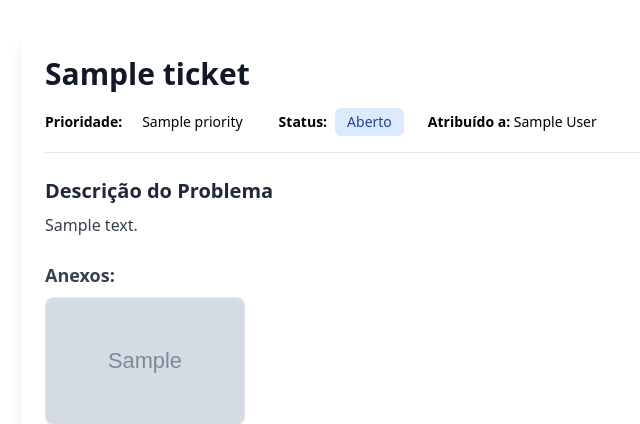
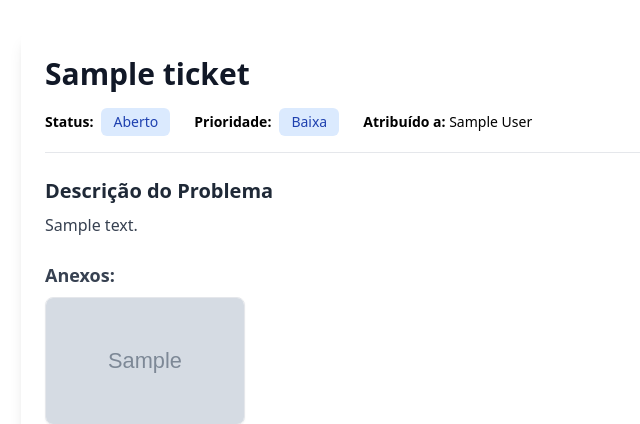
Before and after one commit to gabrielgasperig/projeto_integrador, a Django app: page /ticket/1/ in a window 1280 px wide. Shown: the part 80-504 px from the top of the page, without its empty margins (171-811 px from the left). Run offline with Django 5.2, Linux system fonts and the light colour scheme; a user stored in the database is signed in; tables that the repository leaves empty hold one stand-in row (values such as "Sample post"); grey boxes marked "Sample" are stand-in pictures; some libraries are stand-ins or nearby versions.

Commit message:
priority field correction

```diff
--- a/ticket/admin.py
+++ b/ticket/admin.py
@@ -11,11 +11,6 @@ class TicketAdmin(admin.ModelAdmin):
     list_editable = ('show', 'status')
     list_per_page = 20
 
-@admin.register(models.Priority)
-class PriorityAdmin(admin.ModelAdmin):
-    list_display = ('id', 'name')
-    search_fields = ('name',)
-
 @admin.register(models.TicketEvent)
 class TicketEventAdmin(admin.ModelAdmin):
     list_display = ('id', 'ticket', 'user', 'event_type', 'created_date')
--- a/ticket/models.py
+++ b/ticket/models.py
@@ -1,11 +1,5 @@
 from django.db import models
 from django.conf import settings
-
-
-class Priority(models.Model):
-    name = models.CharField(max_length=50, unique=True)
-    def __str__(self):
-        return self.name
 
 class Ticket(models.Model):
 
@@ -14,12 +8,20 @@ class Ticket(models.Model):
         ('Em Andamento', 'Em Andamento'),
         ('Fechado', 'Fechado'),
     ]
+    # 1. ADICIONÁMOS AS ESCOLHAS DE PRIORIDADE AQUI
+    PRIORITY_CHOICES = [
+        ('Baixa', 'Baixa'),
+        ('Média', 'Média'),
+        ('Alta', 'Alta'),
+        ('Urgente', 'Urgente'),
+    ]
+
     title = models.CharField(max_length=100, verbose_name="Título")
     description = models.TextField(verbose_name="Descrição")
     owner = models.ForeignKey(settings.AUTH_USER_MODEL, on_delete=models.CASCADE, related_name='owned_tickets')
     created_date = models.DateTimeField(auto_now_add=True)
     show = models.BooleanField(default=True)
-    priority = models.ForeignKey(Priority, on_delete=models.SET_NULL, null=True, blank=True, verbose_name="Prioridade")
+    priority = models.CharField(max_length=20, choices=PRIORITY_CHOICES, default='Média', verbose_name="Prioridade")
     status = models.CharField(max_length=20, choices=STATUS_CHOICES, default='Aberto')
     assigned_to = models.ForeignKey(settings.AUTH_USER_MODEL, on_delete=models.SET_NULL, null=True, blank=True, related_name='assigned_tickets')
 
@@ -35,6 +37,7 @@ class Ticket(models.Model):
 
     def __str__(self):
         return self.title
+
 class TicketImage(models.Model):
     ticket = models.ForeignKey(Ticket, on_delete=models.CASCADE, related_name='images')
     image = models.ImageField(upload_to='ticket_pictures/%Y/%m/')
@@ -44,7 +47,6 @@ class TicketImage(models.Model):
         return f"Imagem para o ticket #{self.ticket.id}"
 
 class TicketEvent(models.Model):
-
     EVENT_CHOICES = [
         ('CRIAÇÃO', 'Criação'),
         ('COMENTÁRIO', 'Comentário'),
--- a/ticket/templates/ticket/index.html
+++ b/ticket/templates/ticket/index.html
@@ -18,9 +18,9 @@
 
             <select name="priority" class="bg-white border border-gray-300 rounded-md px-3 py-2 focus:outline-none focus:ring-2 focus:ring-indigo-500">
                 <option value="">Prioridade</option>
-                {% for p in priorities %}
-                    <option value="{{ p.id }}" {% if request.GET.priority == p.id|stringformat:"s" %}selected{% endif %}>
-                        {{ p.name }}
+                {% for value, display_name in priorities %}
+                    <option value="{{ value }}" {% if request.GET.priority == value %}selected{% endif %}>
+                        {{ display_name }}
                     </option>
                 {% endfor %}
             </select>
--- a/ticket/templates/ticket/ticket.html
+++ b/ticket/templates/ticket/ticket.html
@@ -7,15 +7,10 @@
 
        <div class="mb-6 border-b pb-4">
             <h1 class="text-3xl font-bold text-gray-900">{{ ticket.title }}</h1>
-            <div class="mt-4 flex flex-wrap items-center gap-x-6 gap-y-2 text-sm">
-                <span class="font-semibold flex items-center gap-2">Prioridade:
-                    <span class="px-3 py-1 rounded-md font-medium
-                        {% if ticket.priority.name == 'Baixa' %} bg-indigo-100 text-indigo-800 {% endif %}
-                        {% if ticket.priority.name == 'Media' %} bg-yellow-100 text-yellow-800 {% endif %}
-                        {% if ticket.priority.name == 'Alta' %} bg-orange-100 text-orange-800 {% endif %}
-                        {% if ticket.priority.name == 'Urgente' %} bg-red-100 text-red-800 {% endif %}
-                    ">{{ ticket.priority.name|default:"Não definida" }}</span>
-                </span>
+
+            <div class="mt-4 flex flex-wrap items-center justify-between gap-y-2 text-sm">
+
+                <div class="flex flex-wrap items-center gap-x-6 gap-y-2">
                     <span class="font-semibold flex items-center gap-2">
                         Status:
                         <span class="px-3 py-1 rounded-md font-medium
@@ -24,20 +19,31 @@
                             {% if ticket.status == 'Fechado' %} bg-green-100 text-green-800 {% endif %}
                         ">{{ ticket.status }}</span>
                     </span>
-                <span class="font-semibold">Atribuído a:
+                    <span class="font-semibold flex items-center gap-2">Prioridade:
+                        <span class="px-3 py-1 rounded-md font-medium
+                            {% if ticket.priority == 'Baixa' %} bg-blue-100 text-blue-800 {% endif %}
+                            {% if ticket.priority == 'Média' %} bg-yellow-100 text-yellow-800 {% endif %}
+                            {% if ticket.priority == 'Alta' %} bg-orange-100 text-orange-800 {% endif %}
+                            {% if ticket.priority == 'Urgente' %} bg-red-100 text-red-800 {% endif %}
+                        ">
+                            {{ ticket.get_priority_display }}
+                        </span>
+                    </span>
+                    <span class="font-semibold">
+                        Atribuído a:
                         <span class="font-normal">
-                        {% if ticket.assigned_to %}
-                            {{ ticket.assigned_to.get_full_name|default:ticket.assigned_to.username }}
-                        {% else %}
-                            Ninguém
-                            {% if request.user.is_staff and ticket.status == 'Aberto' %}
-                                <a href="{% url 'ticket:assign_ticket' ticket.id %}" class="ml-2 bg-indigo-500 text-white px-3 py-1 rounded-md hover:bg-indigo-600 text-xs font-bold transition-colors">
+                            {{ ticket.assigned_to.get_full_name|default:"Ninguém" }}
+                        </span>
+                    </span>
+                </div>
+
+                <div>
+                    {% if not ticket.assigned_to and request.user.is_staff and ticket.status == 'Aberto' %}
+                        <a href="{% url 'ticket:assign_ticket' ticket.id %}" class="mt-2 bg-indigo-600 text-white px-4 py-2 rounded-md hover:bg-indigo-700 font-semibold transition-colors">
                             Capturar
                         </a>
                     {% endif %}
-                        {% endif %}
-                    </span>
-                </span>
+                </div>
             </div>
         </div>
 
--- a/ticket/views.py
+++ b/ticket/views.py
@@ -6,7 +6,7 @@ from django.core.paginator import Paginator
 from django.contrib.auth.forms import AuthenticationForm
 
 # Importações locais
-from .models import Ticket, Priority, TicketEvent, TicketImage
+from .models import Ticket, TicketEvent, TicketImage
 from .forms import (
     TicketForm, RegisterForm, RegisterUpdateForm,
     ConcludeTicketForm, DeleteTicketForm, RatingForm, TransferTicketForm
@@ -36,7 +36,7 @@ def index(request):
         'page_obj': page_obj,
         'site_title': 'Fila de Atendimento',
         'status_choices': Ticket.STATUS_CHOICES,
-        'priorities': Priority.objects.all(),
+        'priorities': Ticket.PRIORITY_CHOICES,
     }
     return render(request, 'ticket/index.html', context)
 
```
Also changed, not shown: ticket/migrations/0007_alter_ticket_priority_delete_priority.py (added). Lines whose indentation alone changed are shown as unchanged.
